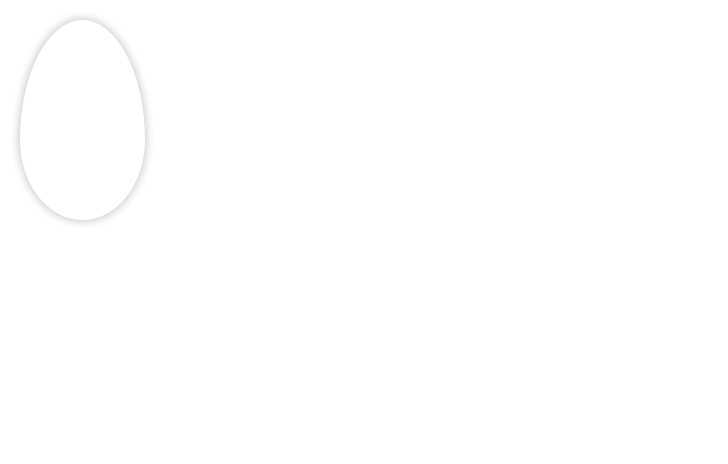
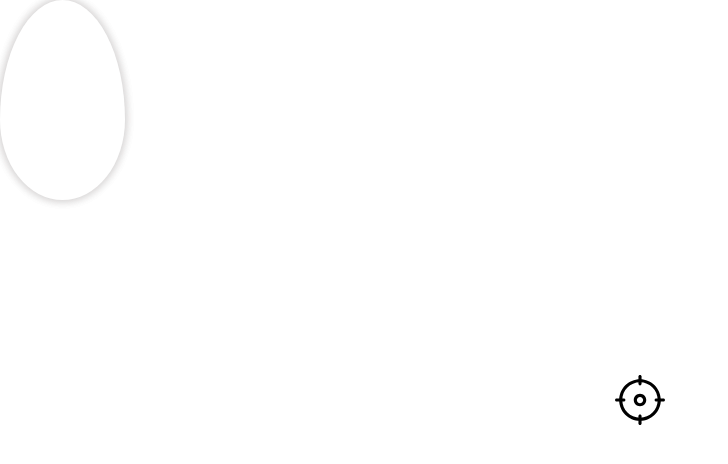
Before and after one commit to gnir-work/oshrita-22, a React (Create React App) app: page / in a window 1280 px wide. Shown: the top 464 px of the page, without its empty margins (0-728 px from the left). Built offline with nearby package versions, Linux system fonts and the light colour scheme.

Commit message:
Added target svg with keyboard controls.

```diff
--- a/src/App.css
+++ b/src/App.css
@@ -1,38 +1,12 @@
-.App {
-  text-align: center;
+body,
+document {
+    margin: 0;
+    padding: 0;
 }
 
-.App-logo {
-  height: 40vmin;
-  pointer-events: none;
+content {
+    display: block;
+    width: 100vw;
+    height: 100vh;
+    position: relative;
 }
-
-@media (prefers-reduced-motion: no-preference) {
-  .App-logo {
-    animation: App-logo-spin infinite 20s linear;
-  }
-}
-
-.App-header {
-  background-color: #282c34;
-  min-height: 100vh;
-  display: flex;
-  flex-direction: column;
-  align-items: center;
-  justify-content: center;
-  font-size: calc(10px + 2vmin);
-  color: white;
-}
-
-.App-link {
-  color: #61dafb;
-}
-
-@keyframes App-logo-spin {
-  from {
-    transform: rotate(0deg);
-  }
-  to {
-    transform: rotate(360deg);
-  }
-}
--- a/src/App.js
+++ b/src/App.js
@@ -1,10 +1,14 @@
 import React from 'react';
 import { Egg } from "./components/Egg";
 import './App.css';
+import { Target } from './components/Target';
 
 function App() {
   return (
-    <Egg />
+    <content>
+      <Egg />
+      <Target />
+    </content>
   );
 }
 
--- /dev/null
+++ b/src/components/Target.jsx
@@ -0,0 +1,74 @@
+import React, { useRef, useEffect, useState } from "react";
+import _ from "lodash";
+import { ReactComponent as TargetIcon } from "../svg/target.svg";
+
+import "./Target.scss";
+
+const LEFT = 37;
+const UP = 38;
+const RIGHT = 39;
+const DOWN = 40;
+const ENTER = 32;
+
+const DIRECTION_TO_VECTOR = {
+    [LEFT]: {
+        left: -1,
+        top: 0,
+    },
+    [UP]: {
+        left: 0,
+        top: -1,
+    },
+    [RIGHT]: {
+        left: 1,
+        top: 0,
+    },
+    [DOWN]: {
+        left: 0,
+        top: 1,
+    },
+};
+
+const SPEED = 2;
+
+export const Target = () => {
+    const targetRef = useRef(null);
+    const [position, setPosition] = useState({
+        left: 50,
+        top: 50,
+    });
+
+    useEffect(() => {
+        targetRef.current.focus();
+        console.log(targetRef);
+    }, []);
+
+    const move = (vector) => {
+        const newPosition = {
+            left: _.clamp(position.left + vector.left * SPEED, 5, 95),
+            top: _.clamp(position.top + vector.top * SPEED, 5, 95)
+        };
+        setPosition(newPosition);
+    };
+
+    const handleKeyBoardEvent = (event) => {
+      if (event.keyCode === ENTER) {
+            // Fire
+        } else if (DIRECTION_TO_VECTOR[event.keyCode]) {
+            const vector = DIRECTION_TO_VECTOR[event.keyCode];
+            move(vector);
+        } else {
+            // Ignore unsupported keys.
+        }
+    };
+
+    return (
+        <TargetIcon
+            style={{ left: `${position.left}%`, top: `${position.top}%` }}
+            className="target-icon"
+            tabIndex={0}
+            onKeyDown={handleKeyBoardEvent}
+            ref={targetRef}
+        />
+    );
+};
--- /dev/null
+++ b/src/components/Target.scss
@@ -0,0 +1,7 @@
+.target-icon {
+    outline: none;
+    position: absolute;
+    width: 50px;
+    height: 50px;
+    transform: translate(-50%, -50%);
+}
```
Also changed, not shown: src/svg/target.svg (added).
